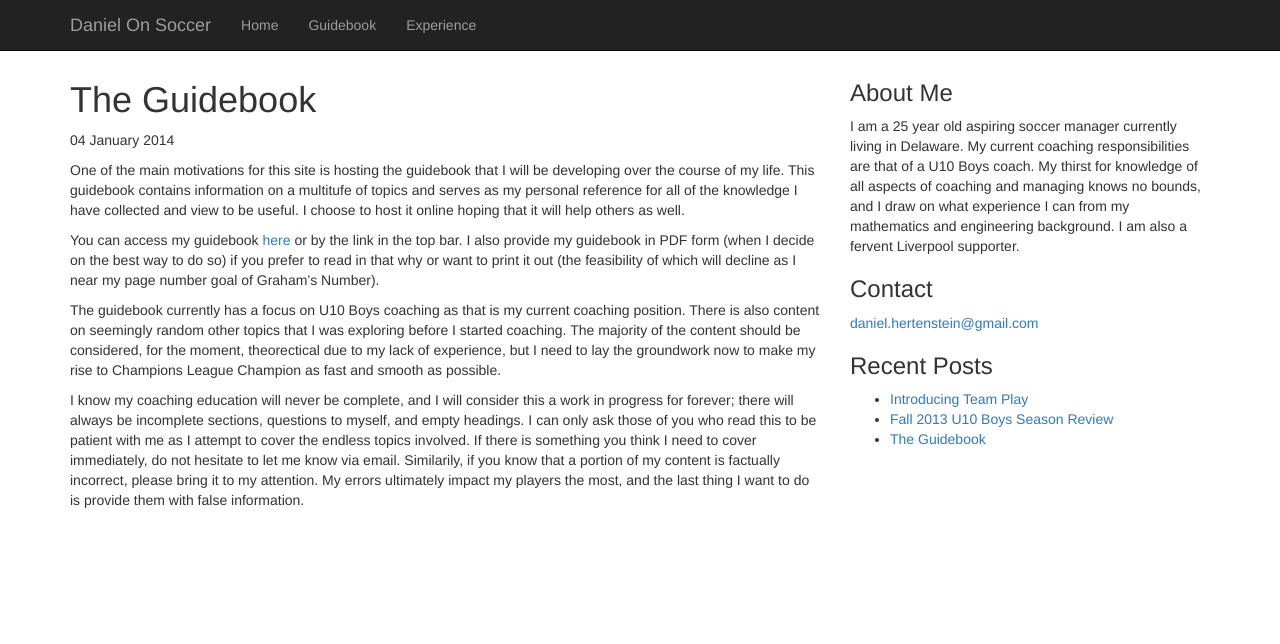
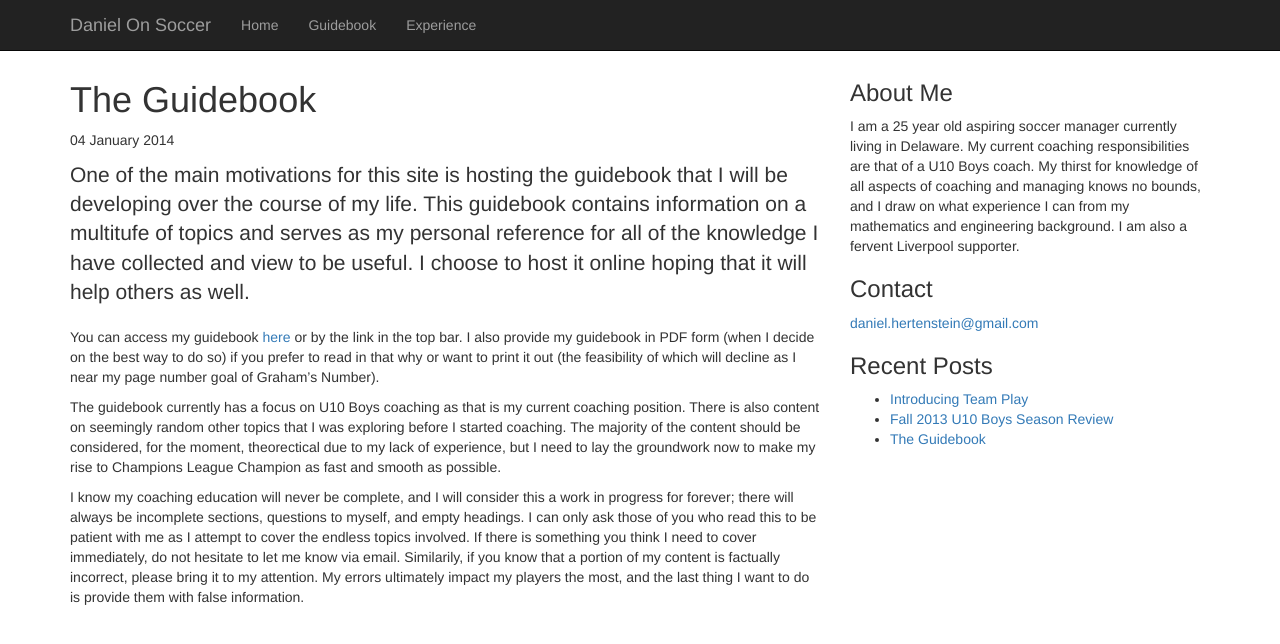
Before and after one commit to danielhertenstein/Soccer-Website, a Jekyll site: the page built from _posts/2014-01-04-coaching-guidebook.md, in a window 1280 px wide. Shown: the top 644 px of the page. Built offline with Jekyll 4.4.1, drawn with Linux system fonts in a browser that asks for light colours; nearby versions of some CDN libraries.

Commit message:
Adds lead paragraph to coaching guidebook post.

```diff
--- a/_posts/2014-01-04-coaching-guidebook.md
+++ b/_posts/2014-01-04-coaching-guidebook.md
@@ -2,7 +2,7 @@
 layout: post
 title: The Guidebook
 ---
-One of the main motivations for this site is hosting the guidebook that I will be developing over the course of my life. This guidebook contains information on a multitufe of topics and serves as my personal reference for all of the knowledge I have collected and view to be useful. I choose to host it online hoping that it will help others as well.
+<p class="lead">One of the main motivations for this site is hosting the guidebook that I will be developing over the course of my life. This guidebook contains information on a multitufe of topics and serves as my personal reference for all of the knowledge I have collected and view to be useful. I choose to host it online hoping that it will help others as well.</p>
 
 You can access my guidebook [here](/guidebook) or by the link in the top bar. I also provide my guidebook in PDF form (when I decide on the best way to do so) if you prefer to read in that why or want to print it out (the feasibility of which will decline as I near my page number goal of Graham's Number).
 
```
